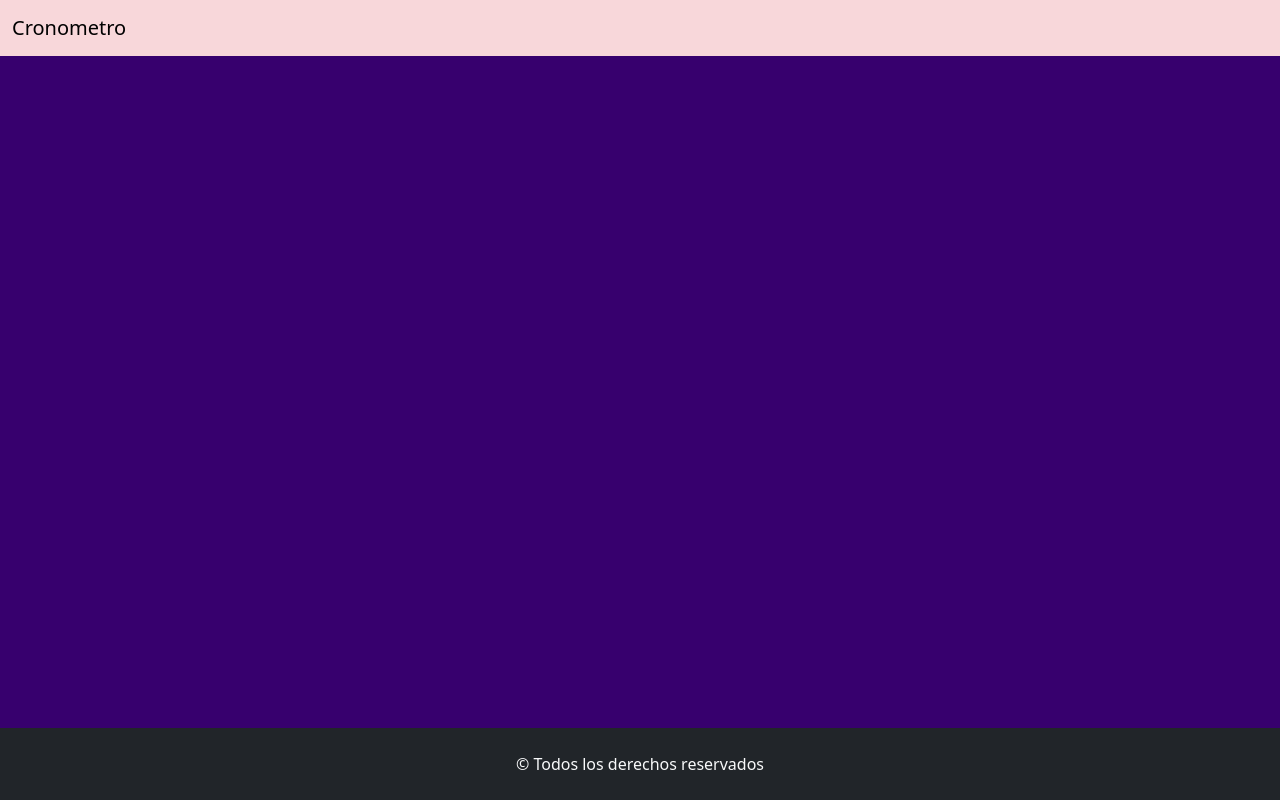
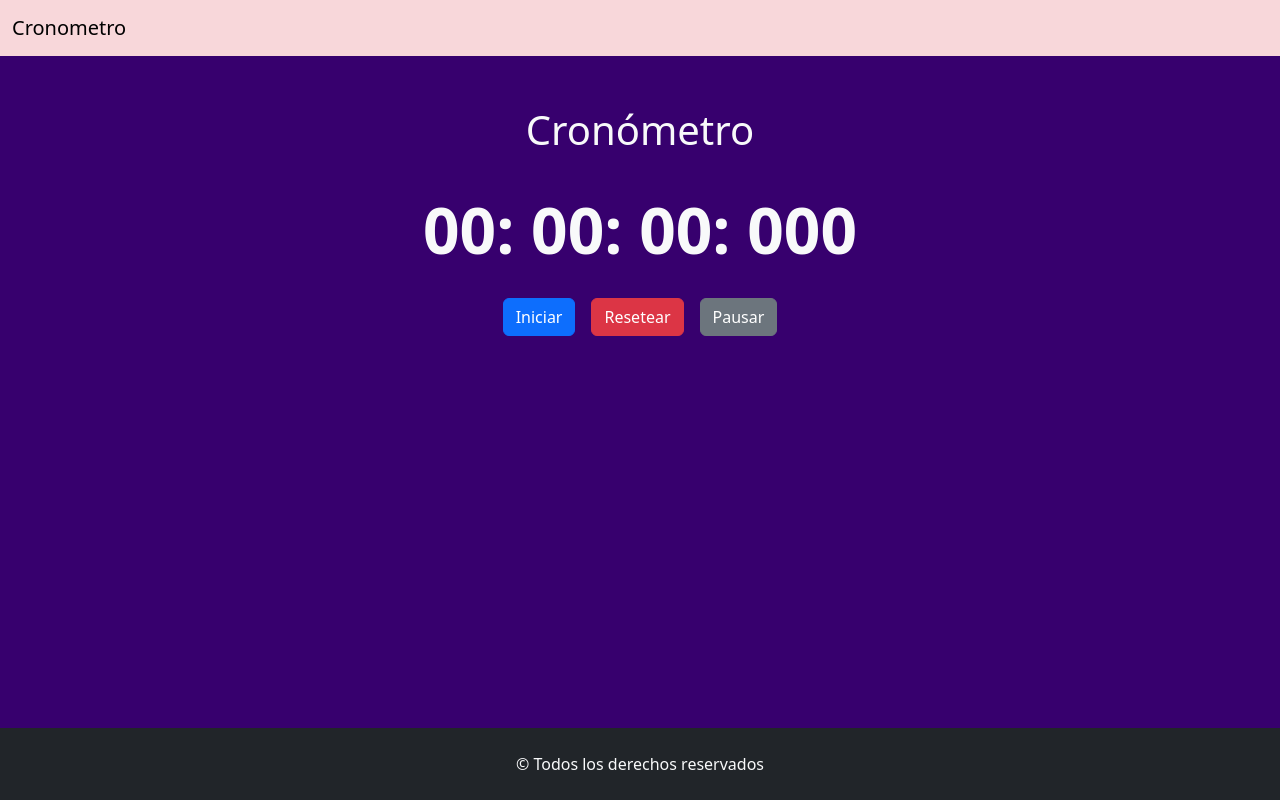
Before and after one commit to mmaleducada/TP5-Ejercicio5, a plain HTML site: page index.html in a window 1280 px wide. Drawn offline with nearby package versions, Linux system fonts and the light colour scheme.

Commit message:
maquetado html y css inicial

```diff
--- a/css/style.css
+++ b/css/style.css
@@ -1,5 +1,5 @@
 body {
-	background-color: rgb(55, 0, 110);
+    background-color: rgb(55, 0, 110);
     min-height: 100vh;
     display: flex;
     flex-direction: column;
@@ -8,3 +8,26 @@ body {
 main {
     flex-grow: 1;
 }
+
+.container {
+    margin-top: 50px;
+    text-align: center;
+}
+
+.cronometro {
+    display: flex;
+    flex-direction: column;
+    align-items: center;
+}
+
+.tiempo {
+    font-size: 4rem;
+    font-weight: bold;
+    margin-top: 20px;
+    margin-bottom: 20px;
+}
+
+.botones {
+    display: flex;
+    justify-content: center;
+}
--- a/index.html
+++ b/index.html
@@ -1,5 +1,6 @@
 <!DOCTYPE html>
 <html lang="es">
+
 <head>
     <meta charset="UTF-8" />
     <meta http-equiv="X-UA-Compatible" content="IE=edge" />
@@ -12,6 +13,7 @@
     <link rel="stylesheet" href="/css/style.css" />
     <title>Cronometro</title>
 </head>
+
 <body>
     <header>
         <nav class="navbar navbar-expand-lg bg-danger-subtle">
@@ -22,7 +24,22 @@
         </nav>
     </header>
     <main>
-
+        <section class="container">
+            <h1 class="text-light">Cronómetro</h1>
+            <div class="cronometro">
+                <div class="tiempo">
+                    <span id="horas" class="text-light">00:</span>
+                    <span id="minutos" class="text-light">00:</span>
+                    <span id="segundos" class="text-light">00:</span>
+                    <span id="milisegundos" class="text-light">000</span>
+                </div>
+                <div class="botones">
+                    <button id="iniciar" class="btn btn-primary mx-2">Iniciar</button>
+                    <button id="resetear" class="btn btn-danger mx-2">Resetear</button>
+                    <button id="pausar" class="btn btn-secondary mx-2">Pausar</button>
+                </div>
+            </div>
+        </section>
     </main>
     <footer class="bg-dark text-light text-center py-4">&copy; Todos los derechos reservados</footer>
     <script src="https://cdn.jsdelivr.net/npm/bootstrap@5.3.0-alpha3/dist/js/bootstrap.bundle.min.js"
@@ -30,4 +47,5 @@
         crossorigin="anonymous"></script>
     <script src="/js/app.js"></script>
 </body>
+
 </html>
```
